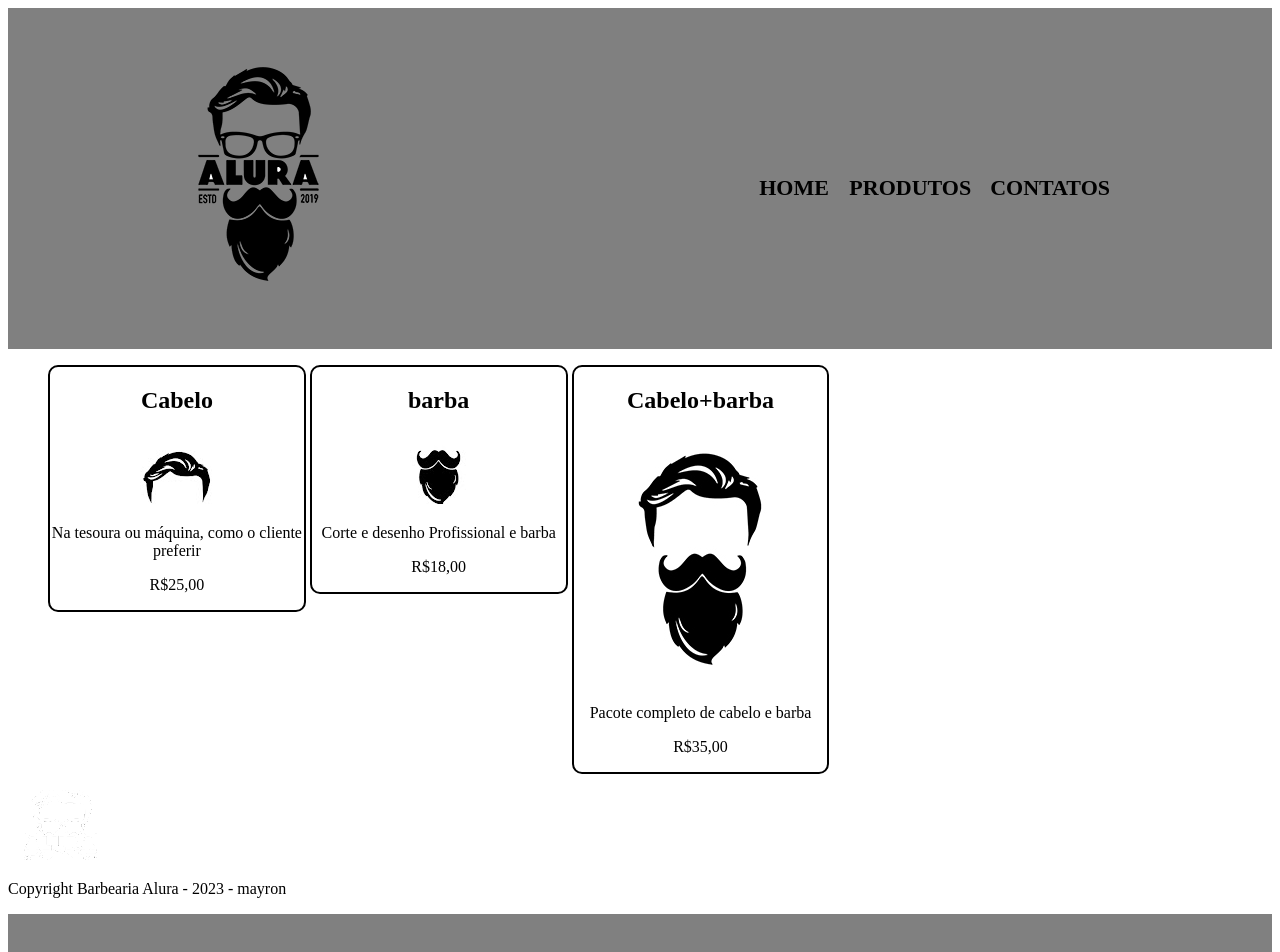
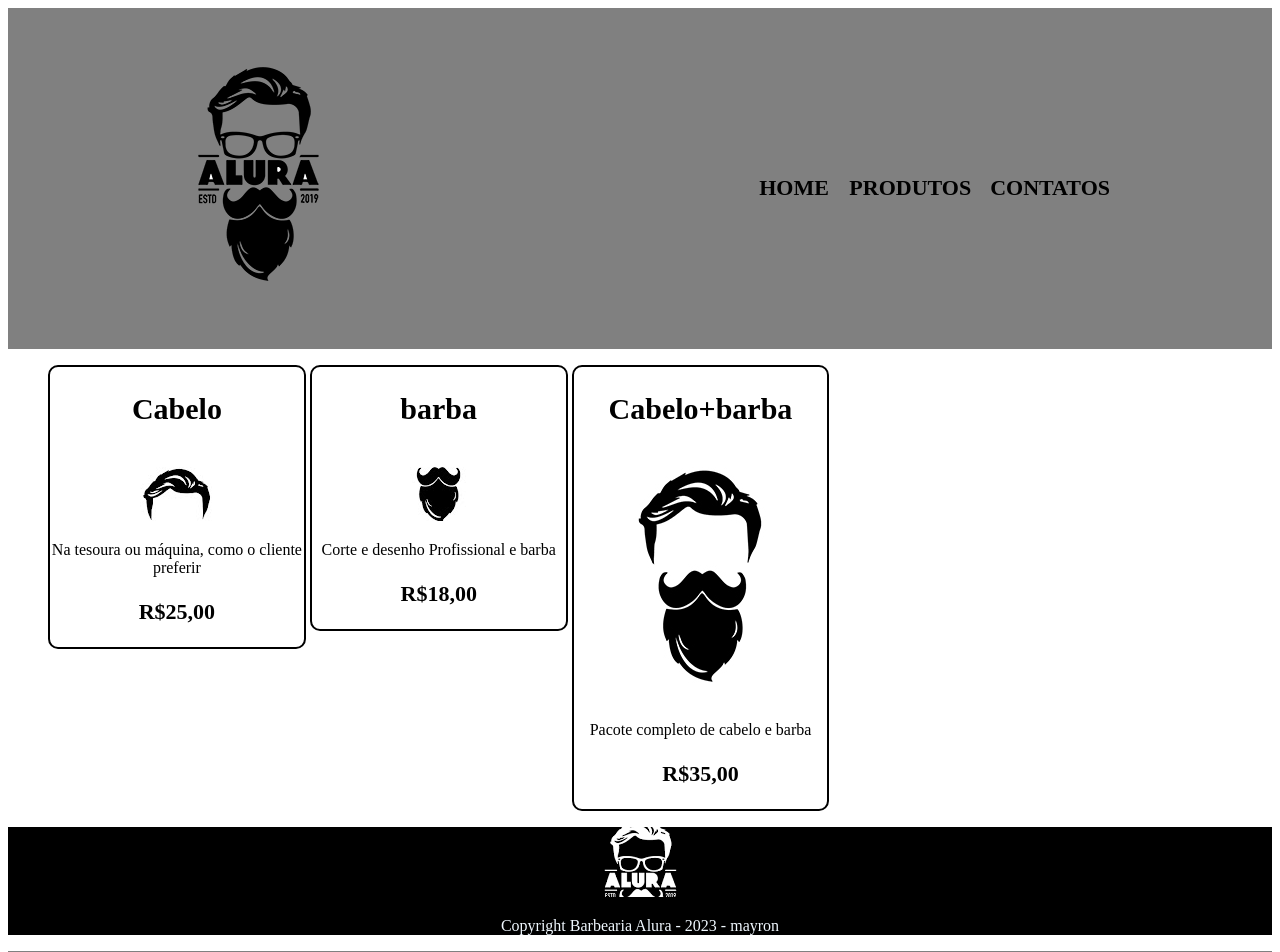
Before and after one commit to mayron11/BARBEARIA-alura-home-mayron, a plain HTML site: page index.html in a window 1280 px wide. Shown: the top 952 px of the page. Drawn offline with Linux system fonts and the light colour scheme.

Commit message:
Update style.css

```diff
--- a/style.css
+++ b/style.css
@@ -54,3 +54,24 @@ border-color: deeppink;
 .produtos h2{
     border-color: deeppink;
 }
+
+
+.produtos h2{
+   font-size: 30px;
+   font-weight: bold;
+}
+
+.descrição{
+   font-size: 18px;
+
+}
+
+.preço{
+font-size: 22px;
+font-weight: bold;
+
+}
+
+footer{background-color: black;
+       text-align: center;
+    color: aliceblue;}
```
Lines whose indentation alone changed are shown as unchanged.
